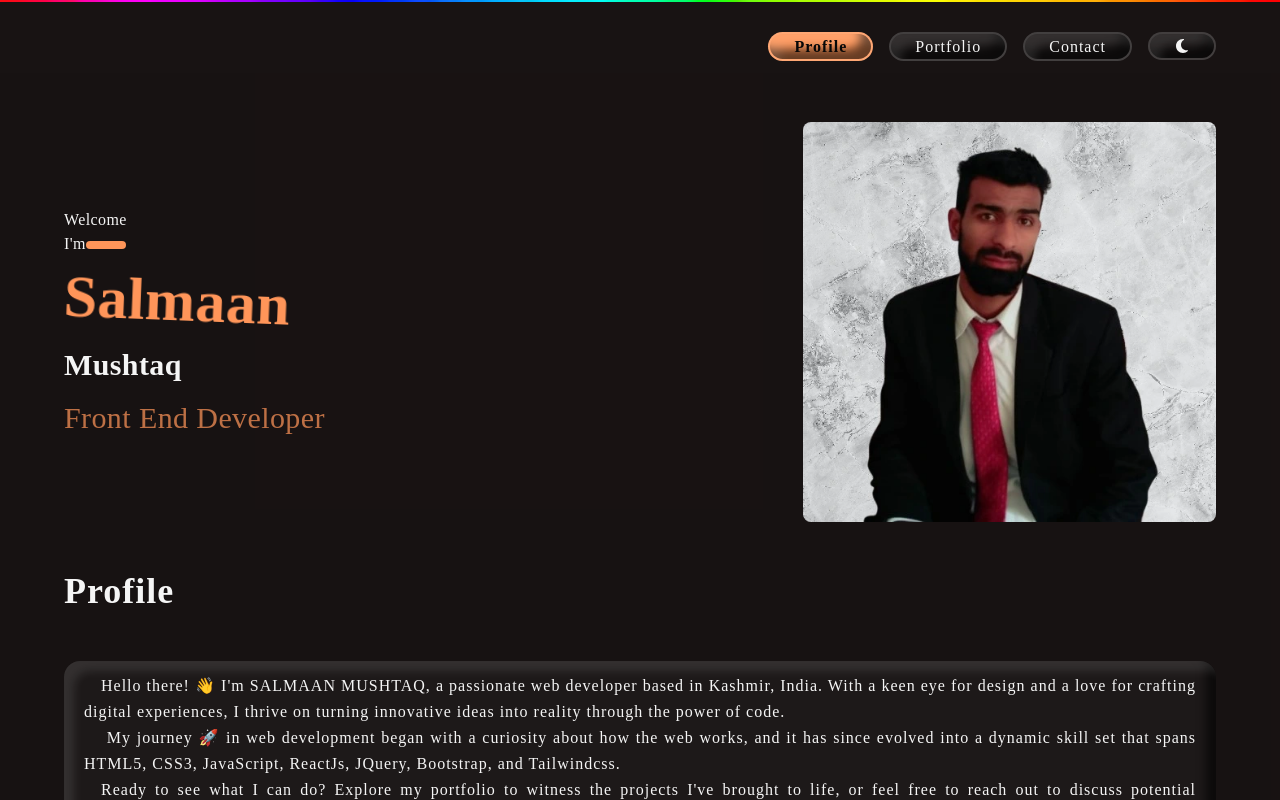
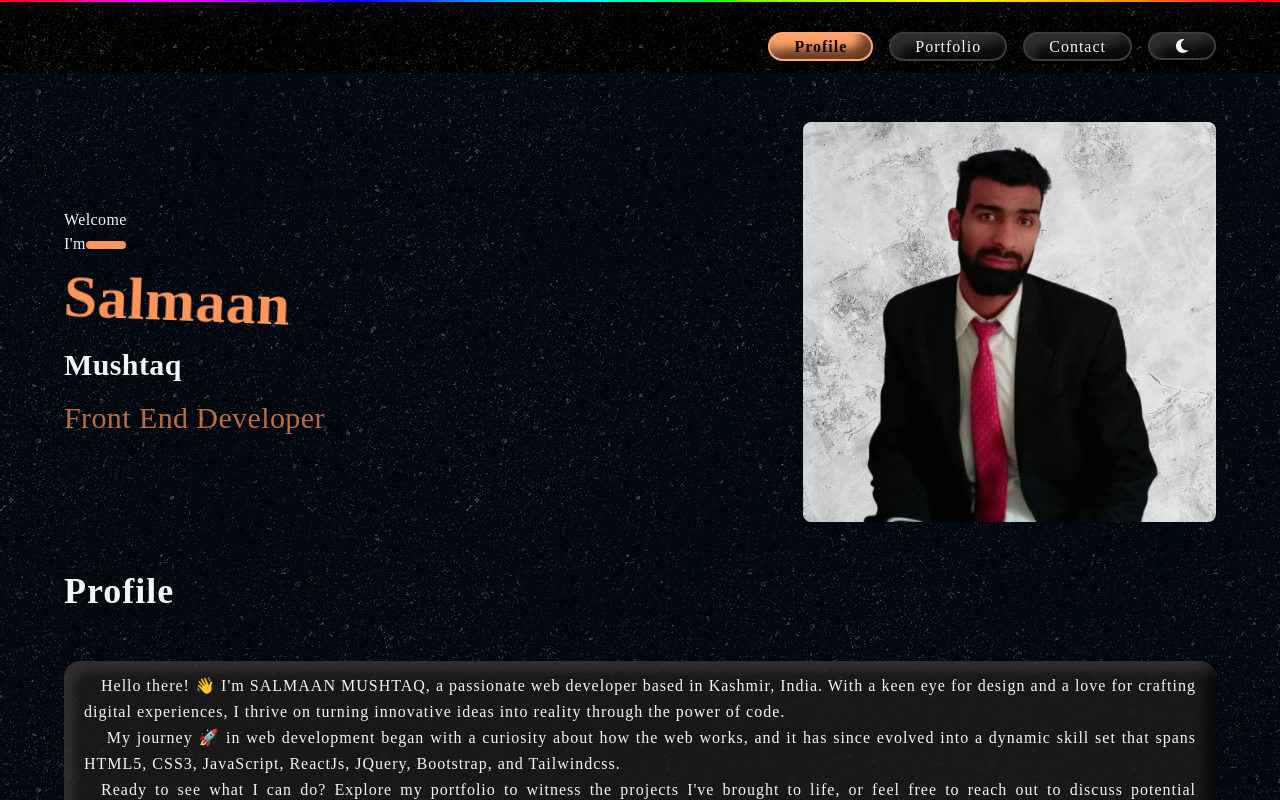
Before and after one commit to SalmaanMushtaq/salmaan, a React (Vite) app: page / in a window 1280 px wide. Built offline with nearby package versions, Linux system fonts and the light colour scheme.

Commit message:
background changed

```diff
--- a/src/index.css
+++ b/src/index.css
@@ -14,7 +14,9 @@ html,
   width: 100%;
   height: 100vh;
   overflow-x: hidden;
-  background-color: #181313ed;
+  /* background-color: #181313ed; */
+  background-color: #00070f;
+  background-image: url("assets/background-dark.png");
   color: whitesmoke;
   font-family: "Merriweather", serif;
   letter-spacing: 1px;
@@ -22,13 +24,22 @@ html,
   flex-direction: column;
   scroll-behavior: smooth;
 }
-
+nav {
+  background-color: #000000 !important;
+  background-image: url("assets/background-dark.png");
+}
 main {
   flex: 1 1 auto;
 }
 .dark #root {
-  background-color: whitesmoke;
+  /* background-color: whitesmoke; */
+  background-color: #e6ebee;
+  background-image: url("assets/background-light.png");
   color: #181313ed;
+}
+.dark nav {
+  background-color: #e0e2e3 !important;
+  background-image: url("assets/background-light.png");
 }
 .customShadow {
   box-shadow:
```
Also changed, not shown: src/assets/background-dark.png (added), src/assets/background-light.png (added).
